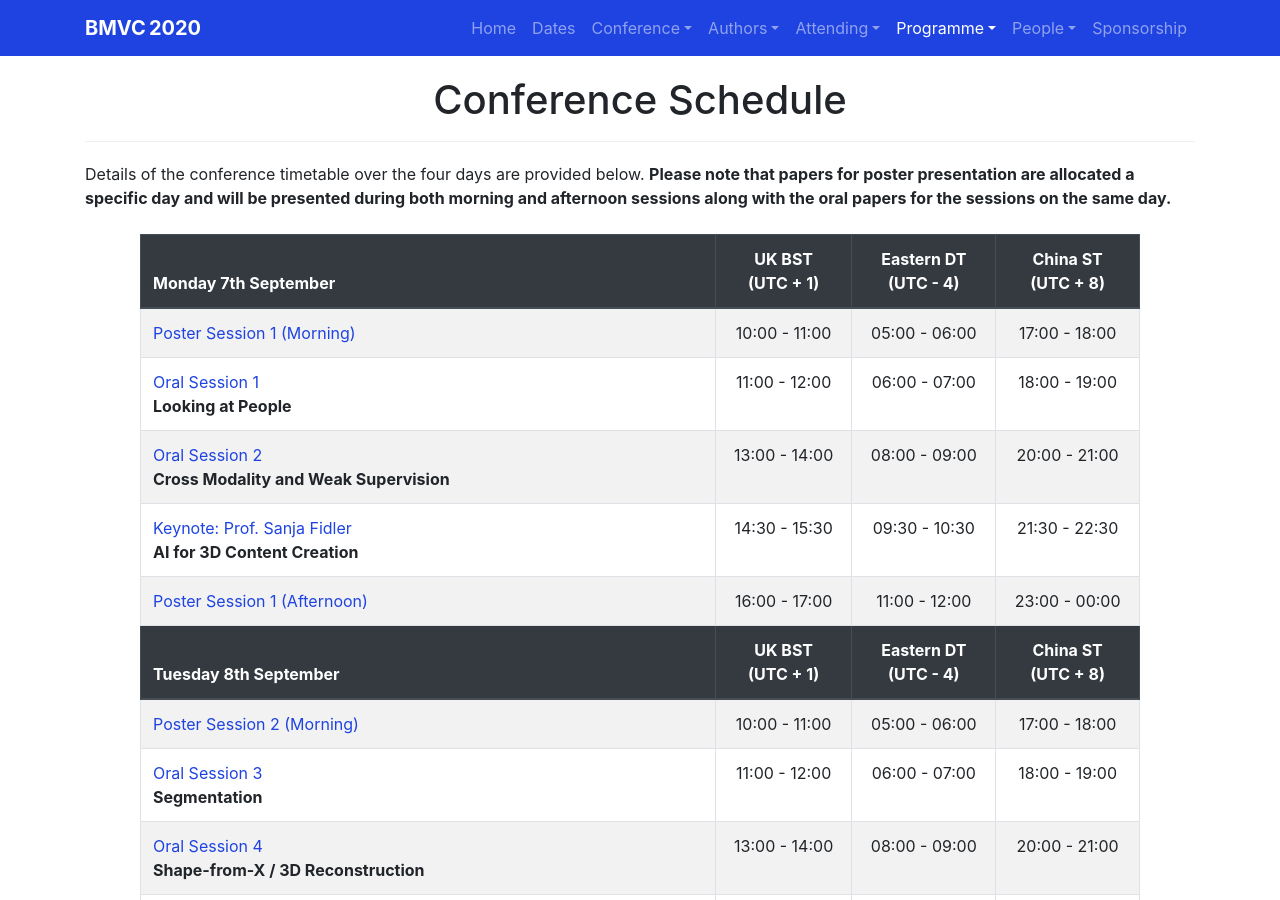
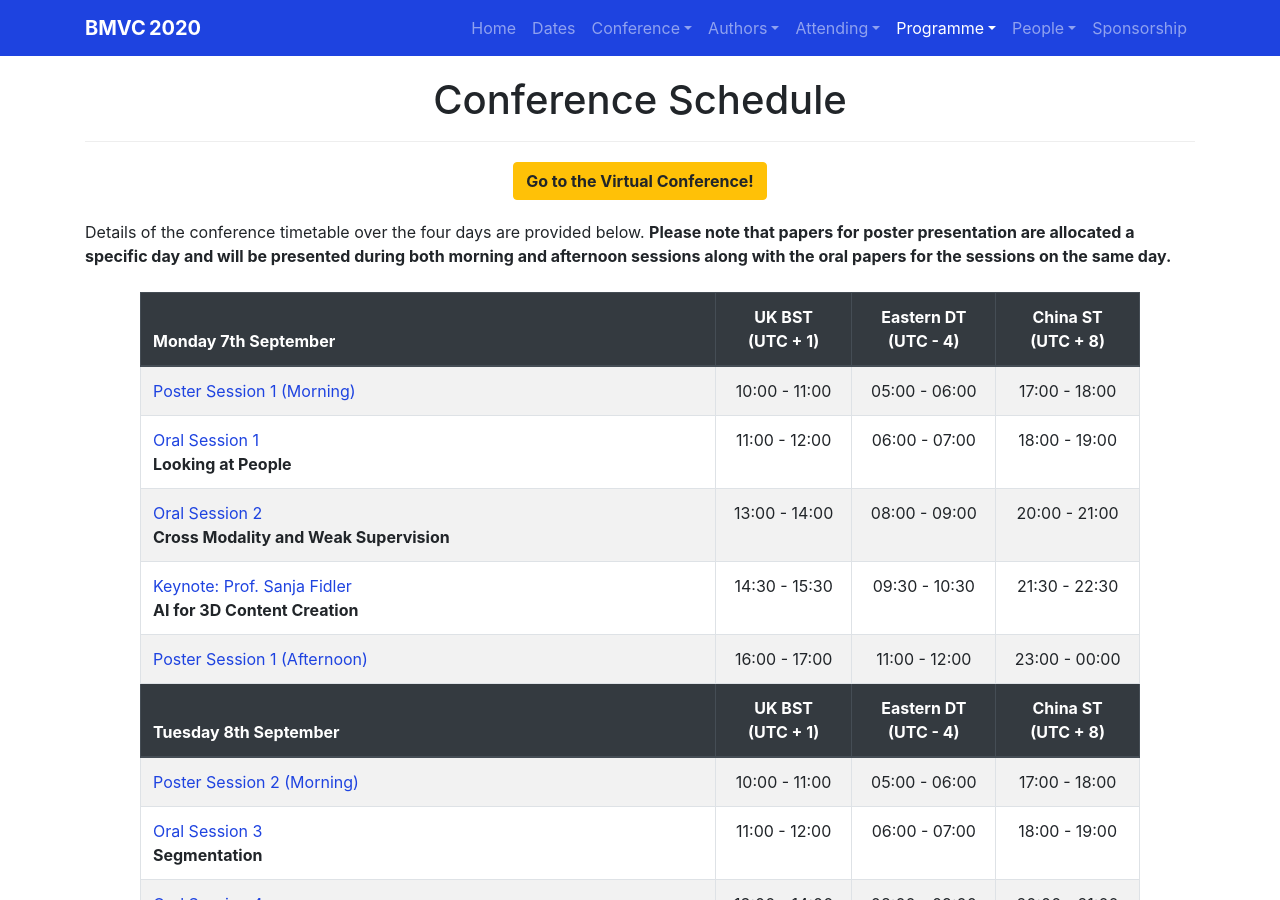
Before and after one commit to BritishMachineVisionAssociation/BMVC2021, a Jekyll site: the page built from programme/schedule.md, in a window 1280 px wide and 900 px high. Built offline with Jekyll 4.4.1, drawn with Linux system fonts in a browser that asks for light colours; nearby versions of some CDN libraries.

Commit message:
Added button to old schedule to go to new conf.

```diff
--- a/programme/schedule.md
+++ b/programme/schedule.md
@@ -5,7 +5,13 @@ permalink: /programme/schedule/
 index: 0
 ---
 
-Details of the conference timetable over the four days are provided below. <strong>Please note that papers for poster presentation are allocated a specific day and will be presented during both morning and afternoon sessions along with the oral papers for the sessions on the same day.</strong>
+<div class="row no-gutters pt-0 d-xs-block {%comment%}d-xl-none{%endcomment%}">
+    <div class="mb-1 pl-2 pr-2 mx-auto mx-sm-left col-xs-auto">
+        <p><a class="btn btn-warning" role="button" href="{{site.baseurl}}/conference/schedule/"><b>Go to the Virtual Conference!</b></a></p>
+    </div>
+</div>
+
+<p>Details of the conference timetable over the four days are provided below. <strong>Please note that papers for poster presentation are allocated a specific day and will be presented during both morning and afternoon sessions along with the oral papers for the sessions on the same day.</strong></p>
 
 <div class="row pl-2 pr-2 pt-2 pb-2 mx-auto justify-content-center">
 
```
Also changed, not shown: index.md (+3 -3 lines).
